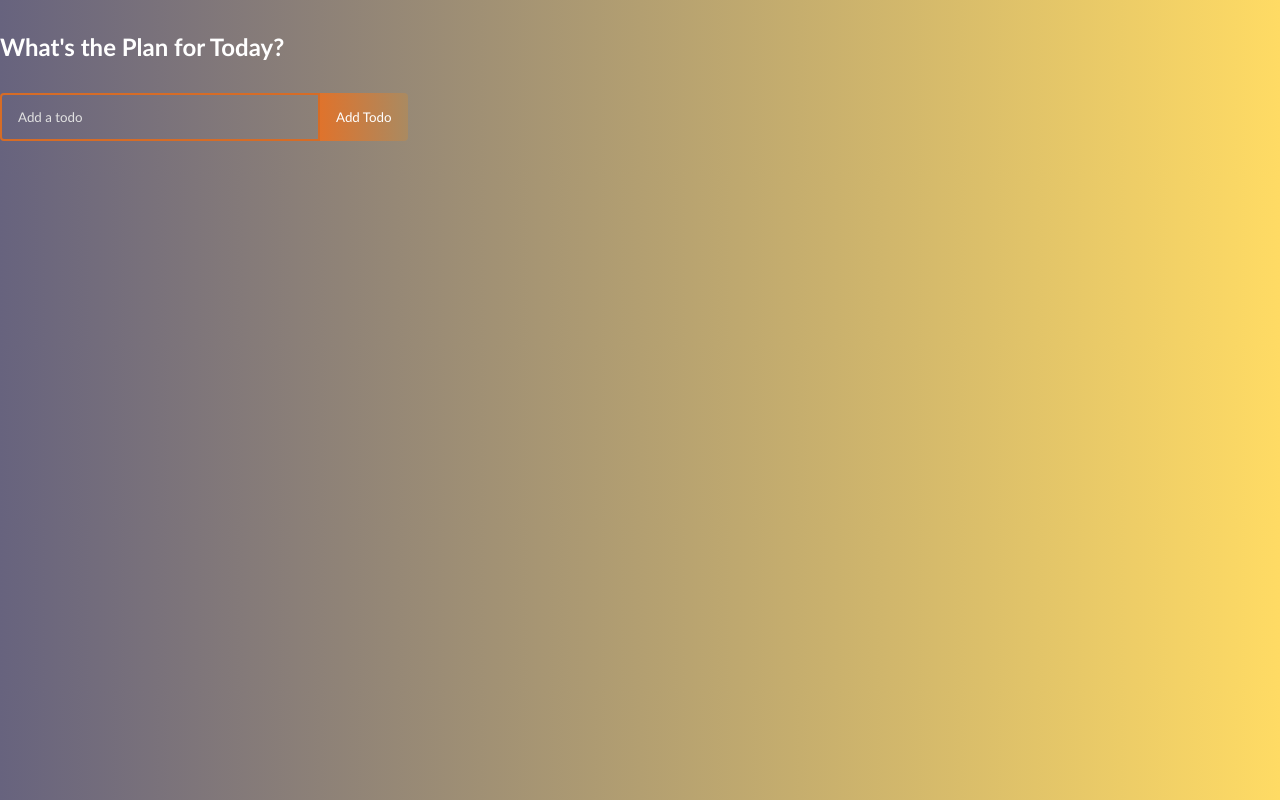
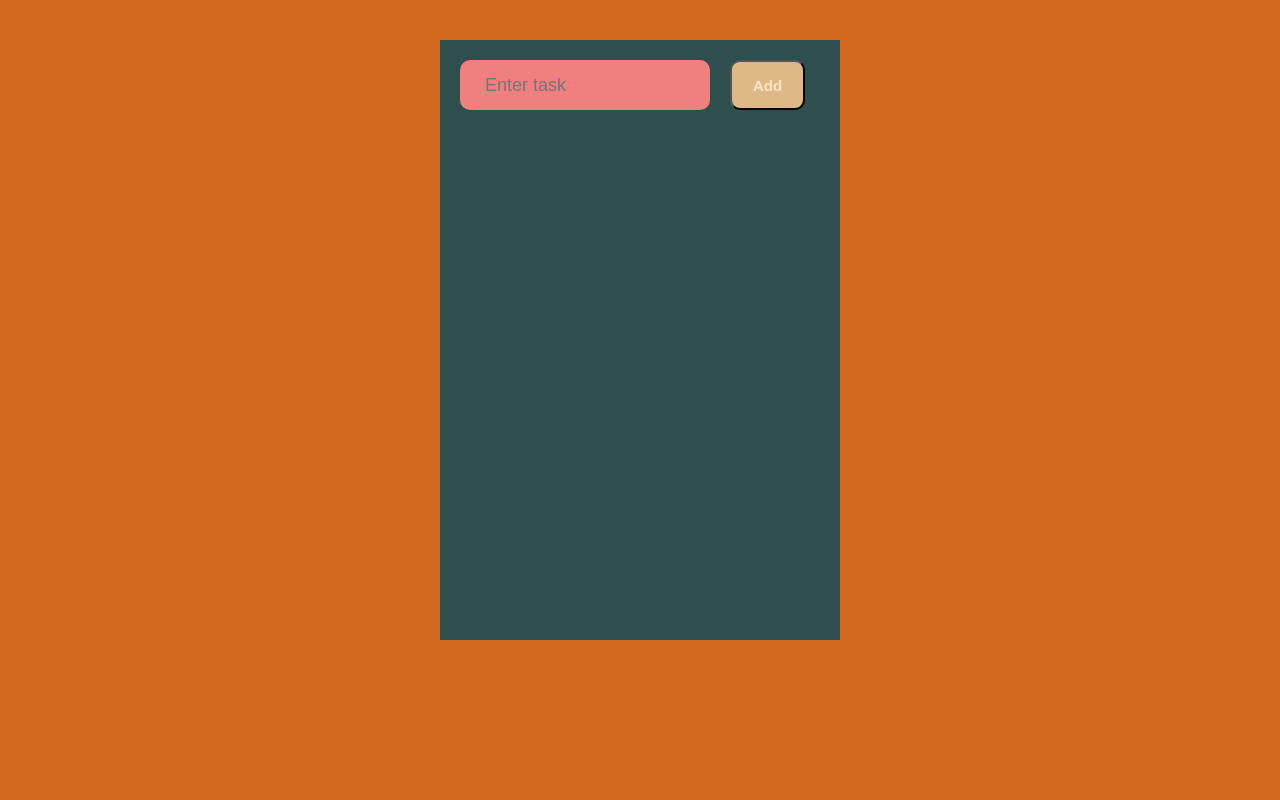
Before and after one commit to agarwalabhi19/todo, a React (Create React App) app: page / in a window 1280 px wide. Built offline with nearby package versions, Linux system fonts and the light colour scheme.

Commit message:
updated react

```diff
--- a/package.json
+++ b/package.json
@@ -8,7 +8,7 @@
     "@testing-library/user-event": "^12.8.3",
     "react": "^17.0.2",
     "react-dom": "^17.0.2",
-    "react-icons": "^4.2.0",
+    "react-icons": "^4.3.1",
     "react-scripts": "4.0.3",
     "web-vitals": "^1.1.2"
   },
--- a/src/App.css
+++ b/src/App.css
@@ -1,147 +1,34 @@
-* {
-    box-sizing: border-box;
-    margin: 0;
-    padding: 0;
-    font-family: 'Trebuchet MS', 'Lucida Sans Unicode', 'Lucida Grande',
-      'Lucida Sans', Arial, sans-serif;
+body{
+  background-color: chocolate;
 }
-
-  body {
-    background: linear-gradient(
-      90deg,
-      rgb(103, 99, 126) 0%,
-      rgb(255, 219, 100) 100%
-    );
+.App {
+  background-color:darkslategrey;
+  min-height: 600px;
+  width: 400px;
+  margin: 40px auto;
 }
-  .todo-app {
-    display: flex;
-    flex-direction: column;
-    justify-content: start;
-    width: 520px;
-    min-height: 600px;
-    background: #161a2b;
-    text-align: center;
-    margin: 128px auto;
+#to-do-form input {
+  background-color: lightcoral;
+  border:0;
+  width:200px;
+  height:50px;
+  margin:20px;
+  padding: 0 25px;
   border-radius: 10px;
-    padding-bottom: 32px;
+  font-size: 18px;
+  color: bisque;
 }
-
-  h1 {
-    margin: 32px 0;
-    color: #fff;
-    font-size: 24px;
+#to-do-form input:focus #to-do-form button:focus{
+  outline: none;
 }
-
-  .complete {
-    text-decoration: line-through;
-    opacity: 0.4;
+#to-do-form button{
+  background-color: burlywood;
+  height:50px;
+  width:75px;
+  padding: 0%;
+  border-radius: 10px;
+  font-size: 15px;
+  font-weight:bolder;
+  color: bisque;
+  cursor:pointer;
 }
-
-  .todo-form {
-    margin-bottom: 32px;
-  }
-
-  .todo-input {
-    padding: 14px 32px 14px 16px;
-    border-radius: 4px 0 0 4px;
-    border: 2px solid #d66c26;
-    outline: none;
-    width: 320px;
-    background: transparent;
-    color: #fff;
-  }
-
-  .todo-input::placeholder {
-    color: #e2e2e2;
-  }
-
-  .todo-button {
-    padding: 16px;
-    border: none;
-    border-radius: 0 4px 4px 0;
-    cursor: pointer;
-    outline: none;
-    background: linear-gradient(
-      90deg,
-      rgb(223, 115, 44) 0%,
-      rgb(170, 138, 97) 100%
-    );
-    color: #fff;
-    text-transform: capitalize;
-  }
-
-  .todo-input.edit {
-    border: 2px solid #149fff;
-  }
-
-  .todo-button.edit {
-    background: linear-gradient(
-      90deg,
-      rgba(20, 159, 255, 1) 0%,
-      rgba(17, 122, 255, 1) 100%
-    );
-    padding: 16px 22px;
-  }
-
-  .todo-container {
-    display: flex;
-    flex-direction: row;
-    position: relative;
-  }
-
-  .todo-row {
-    display: flex;
-    justify-content: space-between;
-    align-items: center;
-    margin: 4px auto;
-    color: #fff;
-    background: linear-gradient(
-      90deg,
-      rgba(255, 118, 20, 1) 0%,
-      rgba(255, 84, 17, 1) 100%
-    );
-
-    padding: 16px;
-    border-radius: 5px;
-    width: 90%;
-  }
-
-  .todo-row:nth-child(4n + 1) {
-    background: linear-gradient(
-      90deg,
-      rgba(93, 12, 255, 1) 0%,
-      rgba(155, 0, 250, 1) 100%
-    );
-  }
-
-  .todo-row:nth-child(4n + 2) {
-    background: linear-gradient(
-      90deg,
-      rgba(255, 12, 241, 1) 0%,
-      rgba(250, 0, 135, 1) 100%
-    );
-  }
-
-  .todo-row:nth-child(4n + 3) {
-    background: linear-gradient(
-      90deg,
-      rgba(20, 159, 255, 1) 0%,
-      rgba(17, 122, 255, 1) 100%
-    );
-  }
-
-  .icons {
-    display: flex;
-    align-items: center;
-    font-size: 24px;
-    cursor: pointer;
-  }
-
-  .delete-icon {
-    margin-right: 5px;
-    color: #fff;
-  }
-
-  .edit-icon {
-    color: #fff;
-  }
--- a/src/App.js
+++ b/src/App.js
@@ -1,15 +1,89 @@
+import React from 'react';
 
 import './App.css';
-import Todolist from './Components/Todolist';
+import List from './List'
+//import { library } from '@fortawesome/fontawesome-svg-core'
+//import { faTrash } from '@fortawesome/free-solid-svg-icons'
 
-function App() {
+//library.add(faTrash)
+
+class App extends React.Component {
+  constructor(props){
+    super(props);
+    this.state = {
+      items:[],
+      currentItem:{
+        text:'',
+        key:''
+      }
+    }
+    this.addItem = this.addItem.bind(this);
+    this.handleInput = this.handleInput.bind(this);
+    this.deleteItem = this.deleteItem.bind(this);
+    this.setUpdate = this.setUpdate.bind(this);
+  }
+  addItem(e){
+    e.preventDefault();
+    const newItem = this.state.currentItem;
+    if(newItem.text !==""){
+      const items = [...this.state.items, newItem];
+    this.setState({
+      items: items,
+      currentItem:{
+        text:'',
+        key:''
+      }
+    })
+    }
+  }
+  handleInput(e){
+    this.setState({
+      currentItem:{
+        text: e.target.value,
+        key: Date.now()
+      }
+    })
+  }
+  deleteItem(key){
+    const filteredItems= this.state.items.filter(item =>
+      item.key!==key);
+    this.setState({
+      items: filteredItems
+    })
+
+  }
+  setUpdate(text,key){
+    console.log("items:"+this.state.items);
+    const items = this.state.items;
+    items.map(item=>{
+      if(item.key===key){
+        console.log(item.key +"    "+key)
+        item.text= text;
+      }
+    })
+    this.setState({
+      items: items
+    })
 
 
+  }
+ render(){
   return (
     <div className="App">
-     <Todolist />
+      <header>
+        <form id="to-do-form" onSubmit={this.addItem}>
+          <input type="text" placeholder="Enter task" value= {this.state.currentItem.text} onChange={this.handleInput}></input>
+          <button type="submit">Add</button>
+        </form>
+        <p>{this.state.items.text}</p>
+
+          <List items={this.state.items} deleteItem={this.deleteItem} setUpdate={this.setUpdate}/>
+
+      </header>
     </div>
   );
+ }
 }
 
+
 export default App;
--- a/src/Components/Todo.js
+++ /dev/null
@@ -1,45 +0,0 @@
-import React, { useState } from 'react';
-import Todoform from './Todoform';
-import { RiCloseCircleLine } from 'react-icons/ri';
-import { TiEdit } from 'react-icons/ti';
-
-const Todo = ({ todos, completeTodo, removeTodo, updateTodo }) => {
-  const [edit, setEdit] = useState({
-    id: null,
-    value: ''
-  });
-
-  const submitUpdate = value => {
-    updateTodo(edit.id, value);
-    setEdit({
-      id: null,
-      value: ''
-    });
-  };
-
-  if (edit.id) {
-    return <Todoform edit={edit} onSubmit={submitUpdate} />;
-  }
-
-  return todos.map((todo, index) => (
-    <div
-      className={todo.isComplete ? 'todo-row complete' : 'todo-row'}
-      key={index}
-    >
-      <div key={todo.id} onClick={() => completeTodo(todo.id)}>
-        {todo.text}
-      </div>
-      <div className='icons'>
-    {
-
-       <><RiCloseCircleLine
-            onClick={() => removeTodo(todo.id)}
-            className='delete-icon' /><TiEdit
-              onClick={() => setEdit({ id: todo.id, value: todo.text })}
-              className='edit-icon' /></> }
-      </div>
-    </div>
-  ));
-};
-
-export default Todo;
--- a/src/Components/Todoform.js
+++ /dev/null
@@ -1,61 +0,0 @@
-import React, { useState, useEffect, useRef } from 'react';
-
-function TodoForm(props) {
-  const [input, setInput] = useState(props.edit ? props.edit.value : '');
-
-  const inputRef = useRef(null);
-
-  useEffect(() => {
-    inputRef.current.focus();
-  });
-
-  const handleChange = e => {
-    setInput(e.target.value);
-  };
-
-  const handleSubmit = e => {
-    e.preventDefault();
-
-    props.onSubmit({
-      id: Math.floor(Math.random() * 10000),
-      text: input
-    });
-    setInput('');
-  };
-
-  return (
-    <form onSubmit={handleSubmit} className='todo-form'>
-      {props.edit ? (
-        <>
-          <input
-            placeholder='Update your item'
-            value={input}
-            onChange={handleChange}
-            name='text'
-            ref={inputRef}
-            className='todo-input edit'
-          />
-          <button onClick={handleSubmit} className='todo-button edit'>
-            Update
-          </button>
-        </>
-      ) : (
-        <>
-          <input
-            placeholder='Add a todo'
-            value={input}
-            onChange={handleChange}
-            name='text'
-            className='todo-input'
-            ref={inputRef}
-          />
-          <button onClick={handleSubmit} className='todo-button'>
-            Add todo
-          </button>
-        </>
-      )}
-    </form>
-  );
-}
-
-export default TodoForm;
--- a/src/Components/Todolist.js
+++ /dev/null
@@ -1,57 +0,0 @@
-import React, { useState } from 'react';
-import Todoform from './Todoform';
-import Todo from './Todo';
-
-function Todolist() {
-  const [todos, setTodos] = useState([]);
-
-  const addTodo = todo => {
-    if (!todo.text || /^\s*$/.test(todo.text)) {
-      return;
-    }
-
-    const newTodos = [todo, ...todos];
-
-    setTodos(newTodos);
-    console.log(...todos);
-  };
-
-  const updateTodo = (todoId, newValue) => {
-    if (!newValue.text || /^\s*$/.test(newValue.text)) {
-      return;
-    }
-
-    setTodos(prev => prev.map(item => (item.id === todoId ? newValue : item)));
-  };
-
-  const removeTodo = id => {
-    const removedArr = [...todos].filter(todo => todo.id !== id);
-
-    setTodos(removedArr);
-  };
-
-  const completeTodo = id => {
-    let updatedTodos = todos.map(todo => {
-      if (todo.id === id) {
-        todo.isComplete = !todo.isComplete;
-      }
-      return todo;
-    });
-    setTodos(updatedTodos);
-  };
-
-  return (
-    <>
-      <h1>What's the Plan for Today?</h1>
-      <Todoform onSubmit={addTodo} />
-      <Todo
-        todos={todos}
-        completeTodo={completeTodo}
-        removeTodo={removeTodo}
-        updateTodo={updateTodo}
-      />
-    </>
-  );
-}
-
-export default Todolist;
--- /dev/null
+++ b/src/List.css
@@ -0,0 +1,31 @@
+.list{
+    color: #fff;
+    width: 300px;
+    margin: 20px auto;
+    height: 50px;
+    background-color: #bf07ac;
+    border-radius: 5px;
+}
+.list p{
+    padding: 10px;
+    position: relative;
+    transition: ease-in-out;
+}
+.list p input{
+    background-color: transparent;
+    border: 0;
+    color: #fff;
+    font-size: 18px;
+}
+.list p input:focus{
+    outline: none;
+}
+.list p span{
+    position: absolute;
+    right: 10px;
+}
+.faicons{
+    margin: 0 5px;
+    font-size: 15px;
+    cursor: pointer;
+}
--- /dev/null
+++ b/src/List.js
@@ -0,0 +1,31 @@
+import React from 'react';
+import './List.css';
+import {AiFillDelete } from 'react-icons/ai';
+
+//import { FontAwesomeIcon } from '@fortawesome/react-fontawesome'
+
+function List(props){
+    const items = props.items;
+    const listItems = items.map(item =>
+   {
+       return <div className="list" key={item.key}>
+     <p>
+         <input type="text" id={item.key} value={item.text} onChange={(e)=>{
+             props.setUpdate(e.target.value,item.key)}}/>
+        <span>
+
+        <AiFillDelete className="faicons" onClick={() => {
+            props.deleteItem(item.key)
+        }} icon="trash" />
+        </span>
+     </p>
+
+    </div>})
+    return <div>
+
+        {listItems}
+
+    </div>;
+  }
+
+  export default List;
```
Also changed, not shown: 1 other file (tests, documents, lock files or other folders). Lines whose indentation alone changed are shown as unchanged.
